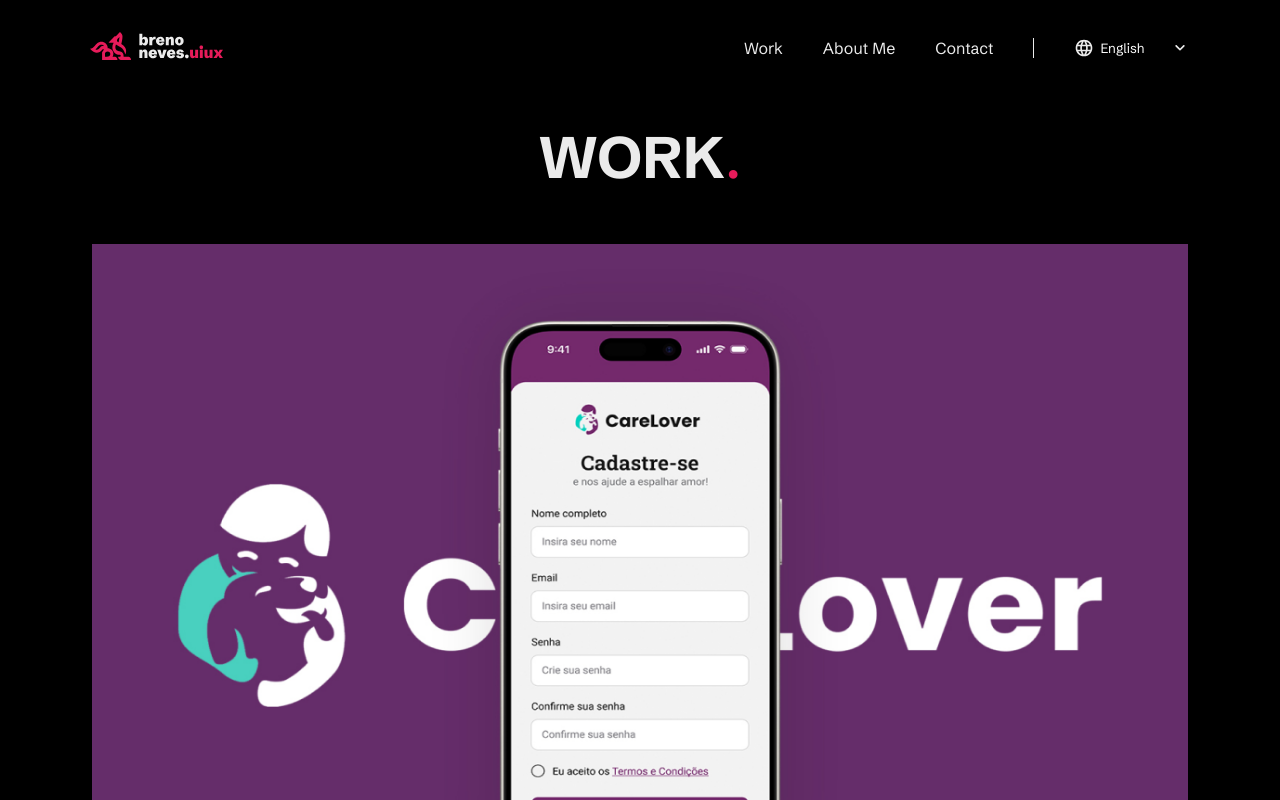
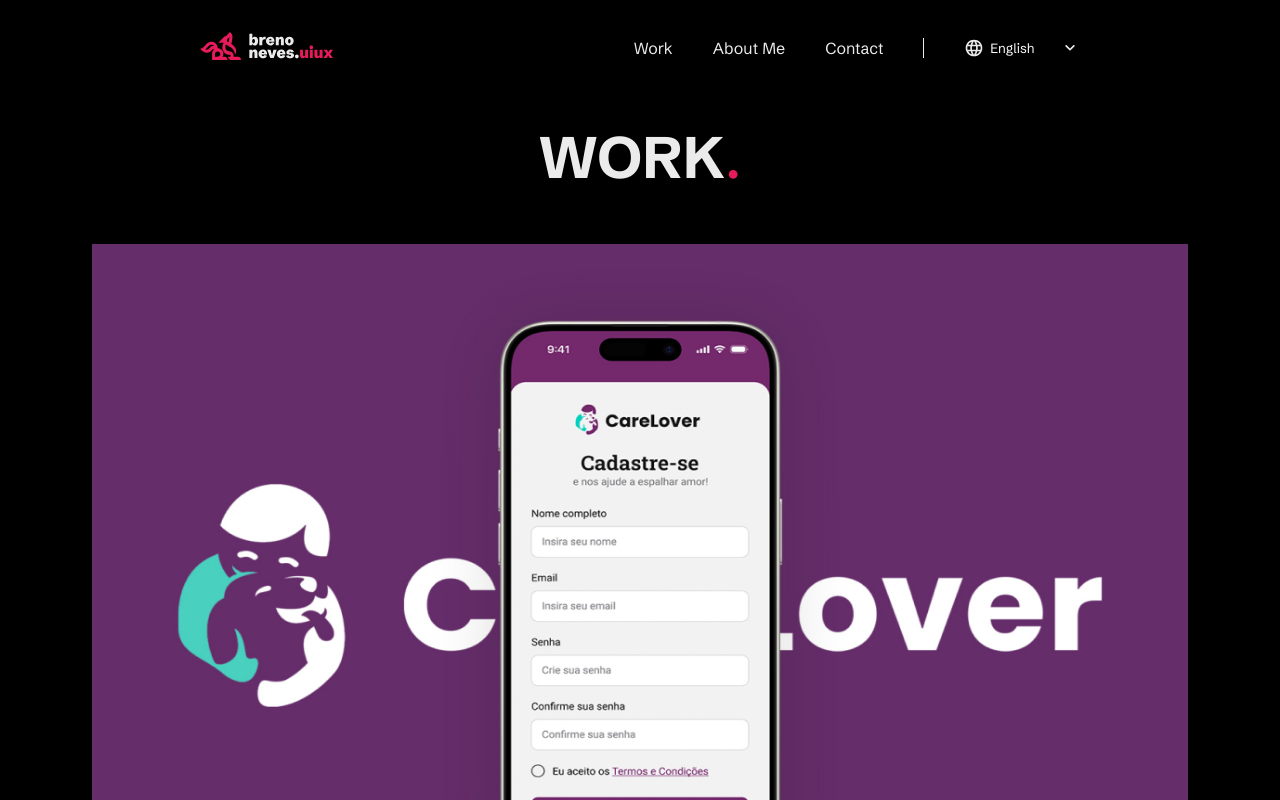
Before and after one commit to ViniciusHere/PortfolioBrenoNeves, a React (Vite) app: page /portfolioBrenoNeves/Work in a window 1280 px wide. Shown: the top 800 px of the page. Built offline with nearby package versions, Linux system fonts and the light colour scheme.

Commit message:
Ajustando larguras da pagina home

```diff
--- a/src/styles/Header.module.css
+++ b/src/styles/Header.module.css
@@ -7,12 +7,12 @@
 .Header {
     background-color: #000;
     height: 70px;
-    width: 100%;
+    width: 80%;
     align-items: center;
     display: flex;
-    margin-bottom: 3%;
-    margin-top: 1%;
+    margin: 1% auto 3% auto;
 }
+
 
 .Logo {
     width: calc(6.5vw + 50px);
--- a/src/styles/Home/Home.module.css
+++ b/src/styles/Home/Home.module.css
@@ -20,7 +20,7 @@
 
 .Main__Header-p {
     color: #EBEBEB;
-    width: 53%;
+    width: 55%;
     text-align: center;
     font-size: calc(1.5vw + 5px);
 }
--- a/src/styles/Home/HomeProject.module.css
+++ b/src/styles/Home/HomeProject.module.css
@@ -6,15 +6,17 @@
     font-weight: 400;
 }
 
+
 .MainWorkBox {
     display: flex;
     justify-content: center;
-    margin: 3% 0;
+    margin: 3% auto;
+    width: 100%;
 }
 
 
 .MainWorkContent {
-    width: 75%;
+    width: 56%;
     display: flex;
 }
 
```
